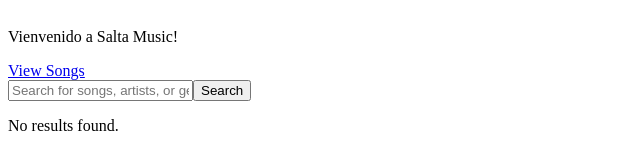
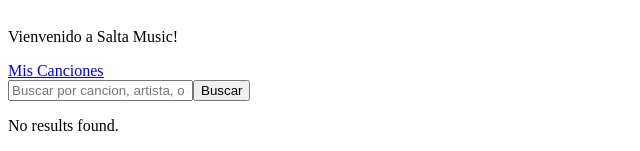
Before and after one commit to The0ne5138/TIF-Music, a React (Vite) app: page / in a window 1280 px wide. Shown: the part 184-335 px from the top of the page, without its empty margins (0-640 px from the left). Built offline with nearby package versions, Linux system fonts and the light colour scheme.

Commit message:
Se eliminaros archivos innecesarios de intnto de ap news

```diff
--- a/src/components/Auth/LoginForm.jsx
+++ b/src/components/Auth/LoginForm.jsx
@@ -4,6 +4,7 @@ import { AuthContext } from '../../contexts/AuthContext';
 const LoginForm = () => {
   const [username, setUsername] = useState('');
   const [password, setPassword] = useState('');
+
   const { login } = useContext(AuthContext);
 
   const handleSubmit = async (e) => {
--- a/src/components/Music/SearchBar.jsx
+++ b/src/components/Music/SearchBar.jsx
@@ -14,9 +14,9 @@ const SearchBar = ({ onSearch }) => {
         type="text"
         value={query}
         onChange={(e) => setQuery(e.target.value)}
-        placeholder="Search for songs, artists, or genres..."
+        placeholder="Buscar por cancion, artista, o genero..."
       />
-      <button type="submit">Search</button>
+      <button type="submit">Buscar</button>
     </form>
   );
 };
--- a/src/components/Music/SongList.jsx
+++ b/src/components/Music/SongList.jsx
@@ -68,7 +68,7 @@ function SongList() {
         <div>
             <div className="my-5">
                 <h2 className="title">Lista de Canciones</h2>
-                {/*  <AddSongForm onAdd={handleAdd} /> Aqui Se muestra el formulario  */}
+                {/*  <AddSongForm onAdd={handleAdd} />  muestra el formulario  */}
                 <ul>
                     {songs.map((song) => (
                         <div key={song.id} className="column is-two-third">
--- a/src/pages/HomePage.jsx
+++ b/src/pages/HomePage.jsx
@@ -44,9 +44,7 @@ const HomePage = () => {
     <div>
       <h1>Home</h1>
       <p>Vienvenido a Salta Music!</p>
-      <Link to="/songs">View Songs</Link>
-
-      {/* Integración de los componentes de búsqueda */}
+      <Link to="/songs">Mis Canciones</Link>
       <SearchBar onSearch={handleSearch} />
       <SearchResults results={results} />
     </div>
```
Also changed, not shown: src/pages/NewsPage.jsx (deleted, +0 -29 lines), src/utils/helpers.jsx (deleted).
